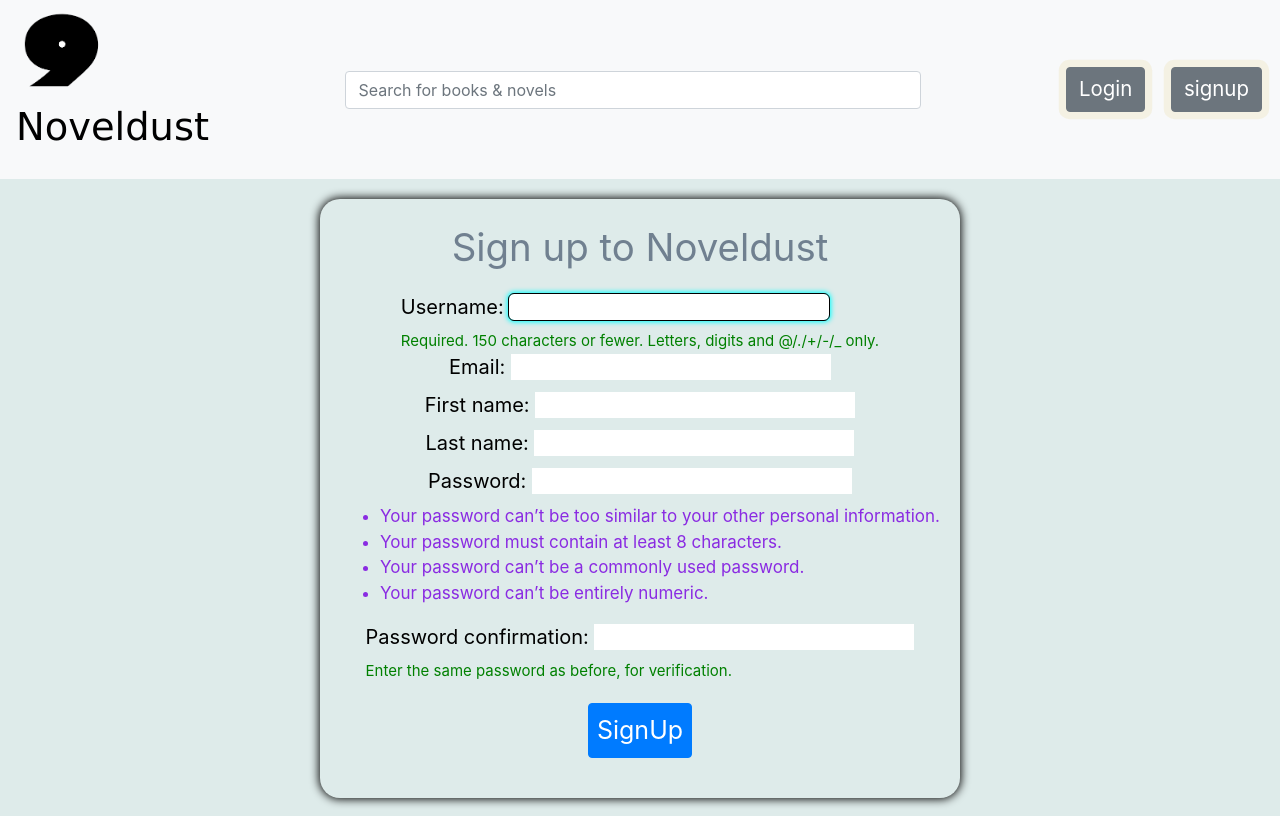
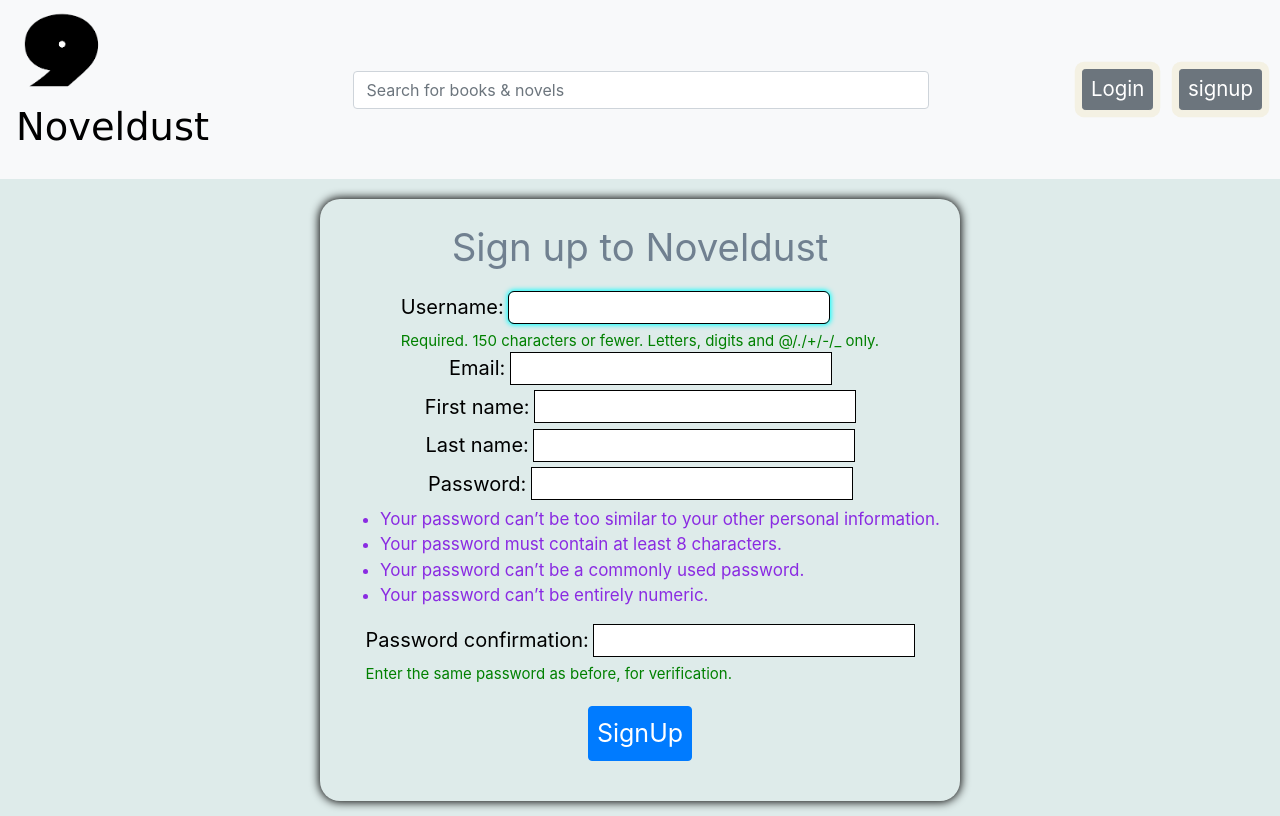
Before and after one commit to Scelester/NovelDust, a Django app: page /usr/signup/ in a window 1280 px wide. Run offline with Django 3.2, Linux system fonts and the light colour scheme; some libraries are stand-ins or nearby versions.

Commit message:
dfdffdaaa

```diff
--- a/NinedustMainProj/Ninedust/settings.py
+++ b/NinedustMainProj/Ninedust/settings.py
@@ -24,7 +24,7 @@ BASE_DIR = Path(__file__).resolve().parent.parent
 SECRET_KEY = 'django-insecure-7bjqpw)t4j@de^vd-6d6w8cey8*h2j($zd7!b@no=1)(znoy5r'
 
 # SECURITY WARNING: don't run with debug turned on in production!
-DEBUG = False
+DEBUG = True
 
 ALLOWED_HOSTS = ['127.0.0.1','noveldust.herokuapp.com']
 
--- a/NinedustMainProj/noveldust/templates/noveldust/header.html
+++ b/NinedustMainProj/noveldust/templates/noveldust/header.html
@@ -59,8 +59,8 @@
 
     </div>
     {% else %}
-        <a class="btn btn-secondary pulse-anime " href='{% url "users:login" %}'>Login</a>
-        <a class="btn btn-secondary pulse-anime " href='{% url "users:signup" %}'>signup</a>
+        <a class="btn btn-secondary btn-sm pulse-anime " href='{% url "users:login" %}'>Login</a>
+        <a class="btn btn-secondary btn-sm pulse-anime " href='{% url "users:signup" %}'>signup</a>
     {%endif%}
 
     </div>
--- a/NinedustMainProj/users/templates/users/login.html
+++ b/NinedustMainProj/users/templates/users/login.html
@@ -10,7 +10,8 @@
     }
     #buildinform input{
         width: max(25vw,200px);
-        height:26px;
+        height:31px;
+        outline: 1px solid black;
     }
     #buildinform{
         width: max(50vw,300px);
--- a/NinedustMainProj/users/templates/users/signup.html
+++ b/NinedustMainProj/users/templates/users/signup.html
@@ -9,7 +9,8 @@
     }
     #buildinform input{
         width: max(25vw,200px);
-        height:26px;
+        height:31px;
+        outline: 1px solid black;
     }
     #buildinform{
         width: max(50vw,300px);
```
Also changed, not shown: NinedustMainProj/home/templates/home/ninedusthome.html (+10 -0 lines), NinedustMainProj/db.sqlite3.
